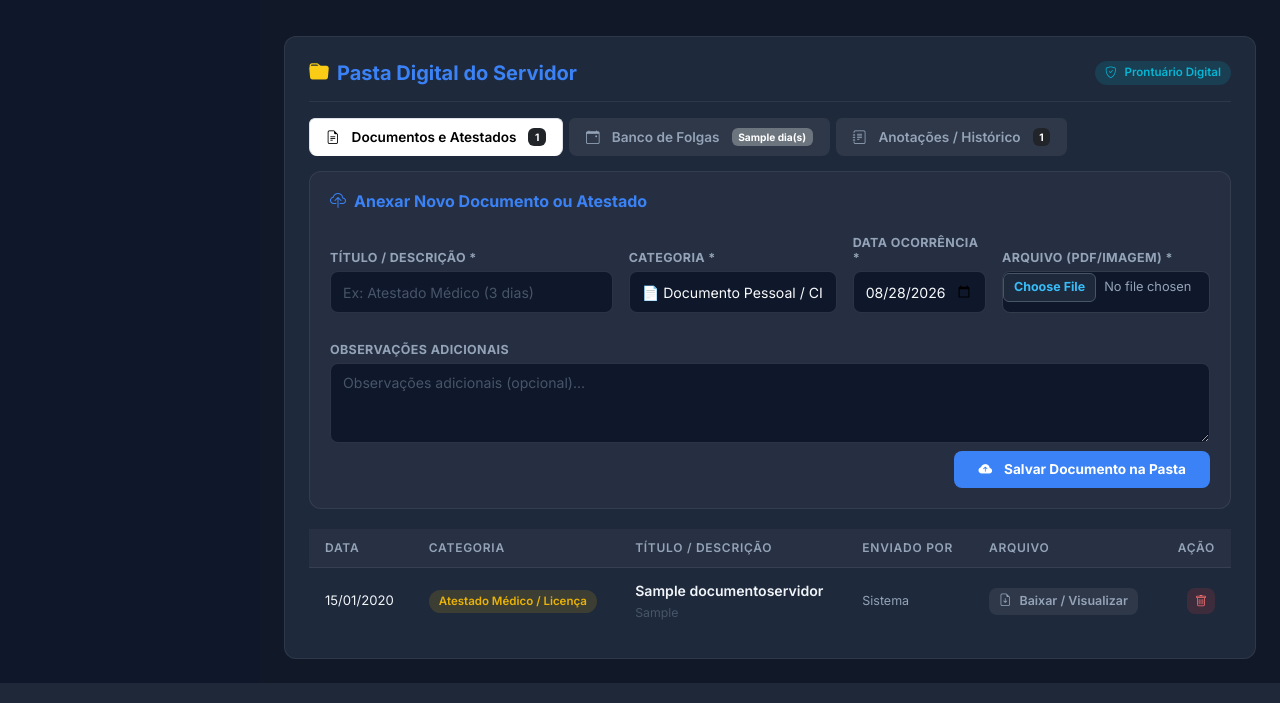
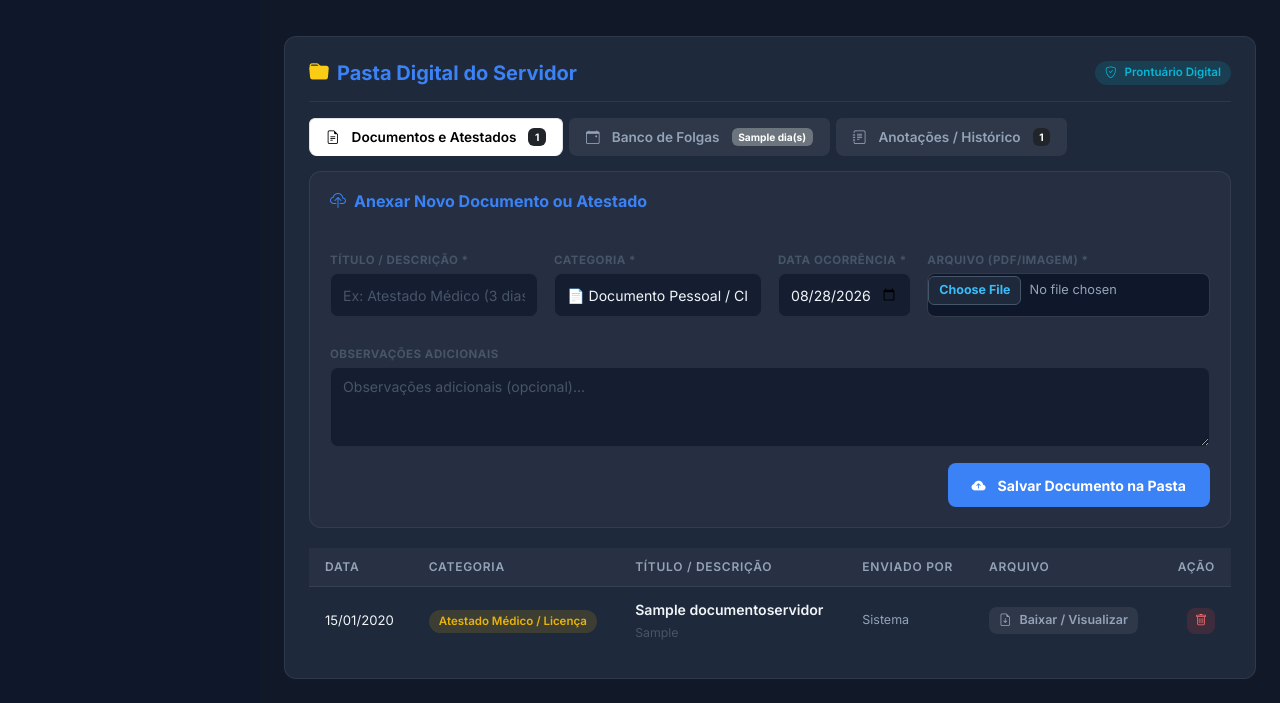
Before and after one commit to professorsilvio-alt/ceja-orientacao, a Django app: template templates/professores/detalhe.html in a window 1280 px wide. Shown: the part 1195-1898 px from the top of the page. Run offline with Django 5.2, Linux system fonts and the light colour scheme; a user stored in the database is signed in; tables that the repository leaves empty hold one stand-in row (values such as "Sample post"); the template is opened without the code that fills it: values that come from a table or form of the project are taken from there, most other values are stand-ins (such as "Sample title", 1, 10 or a date in 2020); grey boxes marked "Sample" are stand-in pictures.

Commit message:
Aumenta altura das caixas de entrada (44px) e ajusta grid do formulario para nao espremer texto ou botao de arquivo

```diff
--- a/templates/professores/_pasta_digital_componente.html
+++ b/templates/professores/_pasta_digital_componente.html
@@ -1,5 +1,36 @@
 <!-- PASTA DIGITAL DO SERVIDOR -->
-<div class="card-gestao mt-4">
+<style>
+  .pasta-digital-box .form-control,
+  .pasta-digital-box .form-select {
+    height: 44px !important;
+    font-size: 0.88rem !important;
+    padding: 8px 12px !important;
+    border-radius: 8px !important;
+    background-color: rgba(15, 23, 42, 0.7) !important;
+    color: var(--text-primary) !important;
+    border: 1px solid var(--card-border) !important;
+    box-shadow: none !important;
+  }
+  .pasta-digital-box textarea.form-control {
+    height: auto !important;
+    min-height: 80px !important;
+  }
+  .pasta-digital-box input[type="file"].form-control {
+    padding: 6px 12px !important;
+    cursor: pointer;
+  }
+  .pasta-digital-box .form-label {
+    font-size: 0.72rem !important;
+    font-weight: 700 !important;
+    text-transform: uppercase !important;
+    letter-spacing: 0.5px !important;
+    color: var(--text-muted) !important;
+    margin-bottom: 6px !important;
+    display: block;
+  }
+</style>
+
+<div class="card-gestao mt-4 pasta-digital-box">
   <div class="d-flex align-items-center justify-content-between pb-3 border-bottom mb-3" style="border-color:var(--card-border) !important;">
     <h5 style="color:var(--blue); font-weight:700; margin:0;">
       <i class="bi bi-folder-fill me-2" style="color:#facc15;"></i>Pasta Digital do Servidor
@@ -35,19 +66,19 @@
       {% if request.user.perfil == 'diretor' or request.user.is_superuser %}
       <!-- Form Anexar Documento -->
       <div style="background:rgba(255,255,255,0.03); border:1px solid var(--card-border); border-radius:12px; padding:20px; margin-bottom:20px;">
-        <h6 style="font-weight:700; color:var(--blue); margin-bottom:14px;">
+        <h6 style="font-weight:700; color:var(--blue); margin-bottom:16px;">
           <i class="bi bi-cloud-upload me-2"></i>Anexar Novo Documento ou Atestado
         </h6>
         <form method="post" action="{% url 'adicionar_documento_servidor' tipo_servidor=tipo_servidor pk=funcionario_pk %}" enctype="multipart/form-data">
           {% csrf_token %}
           <div class="row g-3 align-items-start">
-            <div class="col-lg-4 col-md-6">
-              <label class="form-label fw-bold text-uppercase" style="font-size:0.72rem; letter-spacing:0.5px; color:var(--text-muted); margin-bottom:4px;">Título / Descrição *</label>
-              <input type="text" name="titulo" class="form-control form-control-sm" placeholder="Ex: Atestado Médico (3 dias)" required style="height:36px;">
+            <div class="col-lg-3 col-md-6">
+              <label class="form-label">Título / Descrição *</label>
+              <input type="text" name="titulo" class="form-control" placeholder="Ex: Atestado Médico (3 dias)" required>
             </div>
             <div class="col-lg-3 col-md-6">
-              <label class="form-label fw-bold text-uppercase" style="font-size:0.72rem; letter-spacing:0.5px; color:var(--text-muted); margin-bottom:4px;">Categoria *</label>
-              <select name="categoria" class="form-select form-select-sm" style="height:36px;">
+              <label class="form-label">Categoria *</label>
+              <select name="categoria" class="form-select">
                 <option value="atestado">🏥 Atestado Médico / Licença</option>
                 <option value="ausencia">⚠️ Justificativa de Ausência</option>
                 <option value="folga">🏖️ Comprovante de Folga</option>
@@ -56,19 +87,19 @@
               </select>
             </div>
             <div class="col-lg-2 col-md-6">
-              <label class="form-label fw-bold text-uppercase" style="font-size:0.72rem; letter-spacing:0.5px; color:var(--text-muted); margin-bottom:4px;">Data Ocorrência *</label>
-              <input type="date" name="data_documento" class="form-control form-control-sm" value="{% now 'Y-m-d' %}" style="height:36px;">
+              <label class="form-label">Data Ocorrência *</label>
+              <input type="date" name="data_documento" class="form-control" value="{% now 'Y-m-d' %}">
             </div>
-            <div class="col-lg-3 col-md-6">
-              <label class="form-label fw-bold text-uppercase" style="font-size:0.72rem; letter-spacing:0.5px; color:var(--text-muted); margin-bottom:4px;">Arquivo (PDF/Imagem) *</label>
-              <input type="file" name="arquivo" class="form-control form-control-sm" required style="height:36px; padding:4px 8px;">
+            <div class="col-lg-4 col-md-6">
+              <label class="form-label">Arquivo (PDF/Imagem) *</label>
+              <input type="file" name="arquivo" class="form-control" required>
             </div>
             <div class="col-12 mt-1">
-              <label class="form-label fw-bold text-uppercase" style="font-size:0.72rem; letter-spacing:0.5px; color:var(--text-muted); margin-bottom:4px;">Observações Adicionais</label>
-              <textarea name="observacoes" class="form-control form-control-sm" rows="2" placeholder="Observações adicionais (opcional)..."></textarea>
+              <label class="form-label">Observações Adicionais</label>
+              <textarea name="observacoes" class="form-control" rows="2" placeholder="Observações adicionais (opcional)..."></textarea>
             </div>
-            <div class="col-12 text-end mt-2">
-              <button type="submit" class="btn-gestao btn-gestao-primary py-2 px-4" style="font-size:0.85rem; font-weight:700;">
+            <div class="col-12 text-end mt-3">
+              <button type="submit" class="btn-gestao btn-gestao-primary py-2 px-4" style="font-size:0.88rem; font-weight:700; min-height:44px;">
                 <i class="bi bi-cloud-arrow-up-fill me-1"></i> Salvar Documento na Pasta
               </button>
             </div>
@@ -163,38 +194,39 @@
 
       {% if request.user.perfil == 'diretor' or request.user.is_superuser %}
       <!-- Form Lançamento de Folga -->
-      <div style="background:rgba(255,255,255,0.03); border:1px solid var(--card-border); border-radius:10px; padding:16px; margin-bottom:20px;">
-        <h6 style="font-weight:700; color:var(--text-primary); margin-bottom:12px;">
-          <i class="bi bi-plus-circle me-1" style="color:var(--blue);"></i>Lançar Direito a Folga ou Gozo Usufruído
+      <div style="background:rgba(255,255,255,0.03); border:1px solid var(--card-border); border-radius:12px; padding:20px; margin-bottom:20px;">
+        <h6 style="font-weight:700; color:var(--blue); margin-bottom:16px;">
+          <i class="bi bi-plus-circle me-2"></i>Lançar Direito a Folga ou Gozo Usufruído
         </h6>
         <form method="post" action="{% url 'adicionar_folga_servidor' tipo_servidor=tipo_servidor pk=funcionario_pk %}">
           {% csrf_token %}
-          <div class="row g-2">
-            <div class="col-md-3">
-              <label class="form-label" style="font-size:0.75rem;">Tipo de Lançamento *</label>
-              <select name="tipo" class="form-select form-select-sm">
+          <div class="row g-3 align-items-start">
+            <div class="col-lg-3 col-md-6">
+              <label class="form-label">Tipo de Lançamento *</label>
+              <select name="tipo" class="form-select">
                 <option value="credito">➕ Crédito de Folga (Direito Adquirido)</option>
                 <option value="usufruido">➖ Gozo de Folga (Folga Usufruída)</option>
               </select>
             </div>
-            <div class="col-md-2">
-              <label class="form-label" style="font-size:0.75rem;">Quantidade (Dias) *</label>
-              <input type="number" step="0.5" min="0.5" name="dias" class="form-control form-control-sm" value="1.0" required>
+            <div class="col-lg-2 col-md-6">
+              <label class="form-label">Quantidade (Dias) *</label>
+              <input type="number" step="0.5" min="0.5" name="dias" class="form-control" value="1.0" required>
             </div>
-            <div class="col-md-4">
-              <label class="form-label" style="font-size:0.75rem;">Motivo / Origem *</label>
-              <input type="text" name="motivo" class="form-control form-control-sm" placeholder="Ex: Trabalho na Eleição / Reunião de Sábado" required>
+            <div class="col-lg-4 col-md-6">
+              <label class="form-label">Motivo / Origem *</label>
+              <input type="text" name="motivo" class="form-control" placeholder="Ex: Trabalho na Eleição / Reunião de Sábado" required>
             </div>
-            <div class="col-md-3">
-              <label class="form-label" style="font-size:0.75rem;">Data da Ocorrência *</label>
-              <input type="date" name="data_ocorrencia" class="form-control form-control-sm" value="{% now 'Y-m-d' %}">
+            <div class="col-lg-3 col-md-6">
+              <label class="form-label">Data Ocorrência *</label>
+              <input type="date" name="data_ocorrencia" class="form-control" value="{% now 'Y-m-d' %}">
             </div>
-            <div class="col-12 mt-2">
-              <textarea name="observacoes" class="form-control form-control-sm" rows="2" placeholder="Observações/detalhes sobre a folga (opcional)..."></textarea>
+            <div class="col-12 mt-1">
+              <label class="form-label">Observações Adicionais</label>
+              <textarea name="observacoes" class="form-control" rows="2" placeholder="Observações/detalhes sobre a folga (opcional)..."></textarea>
             </div>
-            <div class="col-12 text-end mt-2">
-              <button type="submit" class="btn-gestao btn-gestao-primary" style="font-size:0.82rem; padding:6px 16px;">
-                <i class="bi bi-check2-circle"></i> Registrar Lançamento de Folga
+            <div class="col-12 text-end mt-3">
+              <button type="submit" class="btn-gestao btn-gestao-primary py-2 px-4" style="font-size:0.88rem; font-weight:700; min-height:44px;">
+                <i class="bi bi-check2-circle me-1"></i> Registrar Lançamento de Folga
               </button>
             </div>
           </div>
@@ -259,16 +291,17 @@
     <div class="tab-pane fade" id="content-anotacoes" role="tabpanel">
       {% if request.user.perfil == 'diretor' or request.user.is_superuser %}
       <!-- Form Adicionar Anotação -->
-      <div style="background:rgba(255,255,255,0.03); border:1px solid var(--card-border); border-radius:10px; padding:16px; margin-bottom:20px;">
-        <h6 style="font-weight:700; color:var(--text-primary); margin-bottom:12px;">
-          <i class="bi bi-pencil-square me-1" style="color:var(--blue);"></i>Adicionar Nova Anotação / Observação
+      <div style="background:rgba(255,255,255,0.03); border:1px solid var(--card-border); border-radius:12px; padding:20px; margin-bottom:20px;">
+        <h6 style="font-weight:700; color:var(--blue); margin-bottom:16px;">
+          <i class="bi bi-pencil-square me-2"></i>Adicionar Nova Anotação / Observação
         </h6>
         <form method="post" action="{% url 'adicionar_anotacao_servidor' tipo_servidor=tipo_servidor pk=funcionario_pk %}">
           {% csrf_token %}
-          <textarea name="texto" class="form-control form-control-sm" rows="3" placeholder="Digite uma observação, ocorrência ou registro importante sobre este servidor..." required></textarea>
-          <div class="text-end mt-2">
-            <button type="submit" class="btn-gestao btn-gestao-primary" style="font-size:0.82rem; padding:6px 16px;">
-              <i class="bi bi-send"></i> Registrar Anotação na Ficha
+          <label class="form-label">Anotação / Registro na Ficha</label>
+          <textarea name="texto" class="form-control" rows="3" placeholder="Digite uma observação, ocorrência ou registro importante sobre este servidor..." required></textarea>
+          <div class="text-end mt-3">
+            <button type="submit" class="btn-gestao btn-gestao-primary py-2 px-4" style="font-size:0.88rem; font-weight:700; min-height:44px;">
+              <i class="bi bi-send me-1"></i> Registrar Anotação na Ficha
             </button>
           </div>
         </form>
```
